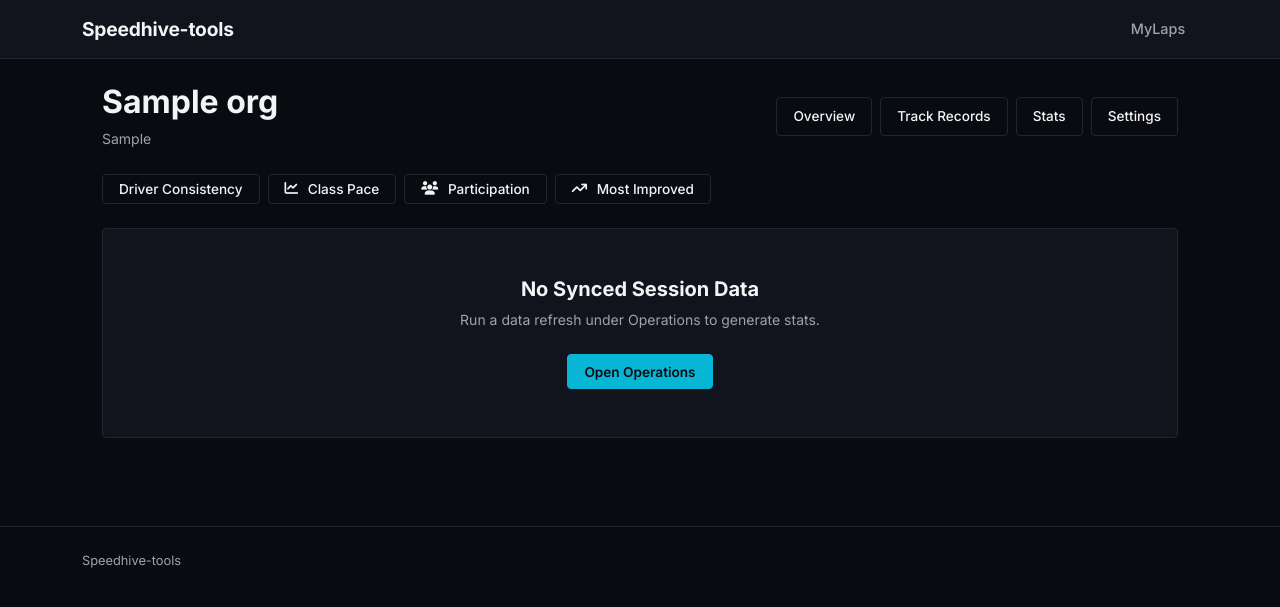
After one commit to ncrosty58/speedhive-tools-ui, a Python web app: template templates/most_improved.html in a window 1280 px wide. The commit adds this page. Shown: the top 607 px of the page. Run offline with Jinja, Linux system fonts and the light colour scheme; the template is opened without the code that fills it: most values are stand-ins (such as "Sample title", 1, 10 or a date in 2020).

Commit message:
Add Most Improved Driver stats tab; fix broken Driver Consistency recalculate
Ranks drivers by CV improvement from their earliest to most recent
qualifying year. Bumps the speedhive-tools submodule for the pit-lap
exclusion fix (skews mean/stdev/CV site-wide otherwise), and removes
Driver Consistency's dead dump-fallback import path (load_session_types
was dropped from the library back in June, silently breaking Recalculate
ever since).

```diff
--- a/templates/_stats_subnav.html
+++ b/templates/_stats_subnav.html
@@ -7,5 +7,8 @@
         <a class="btn-custom {% if active_stats_tab == 'participation' %}active{% else %}btn-custom-outline{% endif %} py-1 px-3" href="{{ url_for('org_participation', org_id=org.id) }}">
             <i class="fa-solid fa-users me-1"></i>Participation
         </a>
+        <a class="btn-custom {% if active_stats_tab == 'most_improved' %}active{% else %}btn-custom-outline{% endif %} py-1 px-3" href="{{ url_for('org_most_improved', org_id=org.id) }}">
+            <i class="fa-solid fa-arrow-trend-up me-1"></i>Most Improved
+        </a>
     </div>
 </div>
--- /dev/null
+++ b/templates/most_improved.html
@@ -0,0 +1,178 @@
+{% extends 'base.html' %}
+
+{% block title %}Most Improved | {{ org.name }}{% endblock %}
+
+{% block content %}
+<div class="row g-4">
+    {% include "_org_nav.html" %}
+    {% include "_stats_subnav.html" %}
+
+    {% if error %}
+        <div class="col-12">
+            <div class="alert alert-danger py-2 mb-0 small">{{ error }}</div>
+        </div>
+    {% endif %}
+
+    {% if not manifest_exists %}
+        <div class="col-12">
+            <div class="glass-card text-center py-5">
+                <h3 class="h5 fw-bold mb-2">No Synced Session Data</h3>
+                <p class="text-muted small mb-4">Run a data refresh under Operations to generate stats.</p>
+                <a class="btn-custom" href="/org/{{ org.id }}/operations">Open Operations</a>
+            </div>
+        </div>
+    {% else %}
+        <!-- Filter bar -->
+        <div class="col-12">
+            <div class="glass-card">
+                <div class="row g-3 align-items-center">
+                    <div class="col-12 col-md">
+                        <form method="get" action="/org/{{ org.id }}/stats/most-improved" class="row g-3 align-items-center" id="filter-form">
+                            <div class="col-12 col-lg-auto d-flex align-items-center flex-wrap gap-2">
+                                <span class="text-muted small fw-semibold text-nowrap">Session Types:</span>
+                                <div class="form-check form-check-inline mb-0">
+                                    <input class="form-check-input" type="checkbox" name="session_types" id="st_race" value="race" {% if 'race' in session_types %}checked{% endif %} onchange="onCheckboxChange(this)">
+                                    <label class="form-check-label text-muted small fw-semibold mb-0" for="st_race">Race</label>
+                                </div>
+                                <div class="form-check form-check-inline mb-0">
+                                    <input class="form-check-input" type="checkbox" name="session_types" id="st_qualifying" value="qualifying" {% if 'qualifying' in session_types %}checked{% endif %} onchange="onCheckboxChange(this)">
+                                    <label class="form-check-label text-muted small fw-semibold mb-0" for="st_qualifying">Qualifying</label>
+                                </div>
+                                <div class="form-check form-check-inline mb-0">
+                                    <input class="form-check-input" type="checkbox" name="session_types" id="st_practice" value="practice" {% if 'practice' in session_types %}checked{% endif %} onchange="onCheckboxChange(this)">
+                                    <label class="form-check-label text-muted small fw-semibold mb-0" for="st_practice">Practice</label>
+                                </div>
+                            </div>
+                            <div class="col-12 col-sm-auto">
+                                <div class="form-check mb-0">
+                                    <input class="form-check-input" type="checkbox" name="ignore_outliers" id="ignore_outliers" value="1" {% if ignore_outliers %}checked{% endif %} onchange="this.form.submit()">
+                                    <label class="form-check-label text-muted small fw-semibold mb-0" for="ignore_outliers" title="Filter out extreme slow laps (pitstops/yellows) using statistical IQR bounds">
+                                        <i class="fa-solid fa-filter text-brand me-1"></i>Ignore Outliers
+                                    </label>
+                                </div>
+                            </div>
+                        </form>
+                    </div>
+
+                    <div class="col-12 col-md-auto ms-md-auto">
+                        <form action="/org/{{ org.id }}/stats/most-improved/generate" method="post" class="d-inline" id="recalc-most-improved-form">
+                            {% for st in session_types %}
+                                <input type="hidden" name="session_types" value="{{ st }}">
+                            {% endfor %}
+                            {% if ignore_outliers %}
+                                <input type="hidden" name="ignore_outliers" value="1">
+                            {% endif %}
+                            <button type="submit" class="btn-custom py-1 px-3 w-100 w-md-auto {% if not has_persisted_stats %}{% else %}btn-custom-outline{% endif %}" id="recalc-most-improved-btn" title="Last calculated: {{ calculated_at or 'Never' }}">
+                                <i class="fa-solid fa-{% if has_persisted_stats %}arrows-rotate{% else %}play{% endif %} me-1"></i>
+                                {% if has_persisted_stats %}Recalculate{% else %}Generate{% endif %}
+                            </button>
+                        </form>
+                    </div>
+                </div>
+            </div>
+        </div>
+
+        <script>
+            document.getElementById('recalc-most-improved-form')?.addEventListener('submit', function() {
+                const btn = document.getElementById('recalc-most-improved-btn');
+                btn.disabled = true;
+                btn.innerHTML = '<i class="fa-solid fa-spinner fa-spin me-2"></i>Analyzing...';
+            });
+            function onCheckboxChange(cb) {
+                const checkboxes = cb.form.querySelectorAll('input[name="session_types"]');
+                const checkedCount = Array.from(checkboxes).filter(c => c.checked).length;
+                if (checkedCount === 0) {
+                    cb.checked = true;
+                    alert("At least one session type must be selected.");
+                    return;
+                }
+                cb.form.submit();
+            }
+        </script>
+
+        {% if not has_persisted_stats %}
+            <div class="col-12">
+                <div class="glass-card text-center py-5">
+                    <i class="fa-solid fa-arrow-trend-up fs-2 mb-3 d-block opacity-40"></i>
+                    <h3 class="h5 fw-bold mb-2">No Improvement Data Yet</h3>
+                    <p class="text-muted small mb-0">Click "Generate" above to compare each driver's earliest and most recent qualifying year.</p>
+                </div>
+            </div>
+        {% else %}
+            <!-- Explanation card -->
+            <div class="col-12">
+                <div class="glass-card">
+                    <h3 class="h5 fw-bold mb-2">How This Is Measured</h3>
+                    <p class="text-muted small mb-0">
+                        Each driver's coefficient of variation (CV, lap-to-lap consistency) in their <strong>earliest</strong> qualifying year (at least {{ min_laps }} laps) is compared to their <strong>most recent</strong> qualifying year &mdash; not a fixed calendar-year pair, so drivers who started at different times are each measured against their own history. CV is used rather than raw lap time since it stays meaningful even if a driver's class or track mix changed between the two years. Drivers with only one qualifying year aren't shown &mdash; there's nothing to compare them against yet.
+                    </p>
+                </div>
+            </div>
+
+            <div class="col-lg-6">
+                <div class="glass-card">
+                    <h3 class="h5 fw-bold mb-3">Most Improved</h3>
+                    {% if most_improved %}
+                        <div class="table-custom-container">
+                            <table class="table table-custom mb-0 small">
+                                <thead>
+                                    <tr>
+                                        <th>#</th>
+                                        <th>Driver Name</th>
+                                        <th>Years</th>
+                                        <th>CV Change</th>
+                                    </tr>
+                                </thead>
+                                <tbody>
+                                    {% for r in most_improved %}
+                                        <tr>
+                                            <td>{{ loop.index }}</td>
+                                            <td class="fw-semibold"><a href="/org/{{ org.id }}/stats/driver/{{ r.name }}?{% for st in session_types %}session_types={{ st }}{% if not loop.last %}&{% endif %}{% endfor %}{% if ignore_outliers %}&ignore_outliers=1{% endif %}" class="driver-link">{{ r.name }}</a></td>
+                                            <td class="text-nowrap">{{ r.first_year }} &rarr; {{ r.last_year }}</td>
+                                            <td class="text-nowrap"><span class="text-muted">{{ r.first_cv_display }} &rarr; {{ r.last_cv_display }}</span> <span class="text-success fw-bold">({{ r.cv_delta_display }})</span></td>
+                                        </tr>
+                                    {% endfor %}
+                                </tbody>
+                            </table>
+                        </div>
+                    {% else %}
+                        <div class="text-center py-4 text-muted small">No drivers with at least two qualifying years found.</div>
+                    {% endif %}
+                </div>
+            </div>
+
+            <div class="col-lg-6">
+                <div class="glass-card">
+                    <h3 class="h5 fw-bold mb-3">Most Declined</h3>
+                    {% if most_declined %}
+                        <div class="table-custom-container">
+                            <table class="table table-custom mb-0 small">
+                                <thead>
+                                    <tr>
+                                        <th>#</th>
+                                        <th>Driver Name</th>
+                                        <th>Years</th>
+                                        <th>CV Change</th>
+                                    </tr>
+                                </thead>
+                                <tbody>
+                                    {% for r in most_declined %}
+                                        <tr>
+                                            <td>{{ loop.index }}</td>
+                                            <td class="fw-semibold"><a href="/org/{{ org.id }}/stats/driver/{{ r.name }}?{% for st in session_types %}session_types={{ st }}{% if not loop.last %}&{% endif %}{% endfor %}{% if ignore_outliers %}&ignore_outliers=1{% endif %}" class="driver-link">{{ r.name }}</a></td>
+                                            <td class="text-nowrap">{{ r.first_year }} &rarr; {{ r.last_year }}</td>
+                                            <td class="text-nowrap"><span class="text-muted">{{ r.first_cv_display }} &rarr; {{ r.last_cv_display }}</span> <span class="text-warning fw-bold">({{ r.cv_delta_display }})</span></td>
+                                        </tr>
+                                    {% endfor %}
+                                </tbody>
+                            </table>
+                        </div>
+                    {% else %}
+                        <div class="text-center py-4 text-muted small">No drivers with at least two qualifying years found.</div>
+                    {% endif %}
+                </div>
+            </div>
+        {% endif %}
+    {% endif %}
+</div>
+{% endblock %}
```
Also changed, not shown: app/routes/stats.py (+147 -32 lines), tests/test_app.py (+6 -0 lines).
